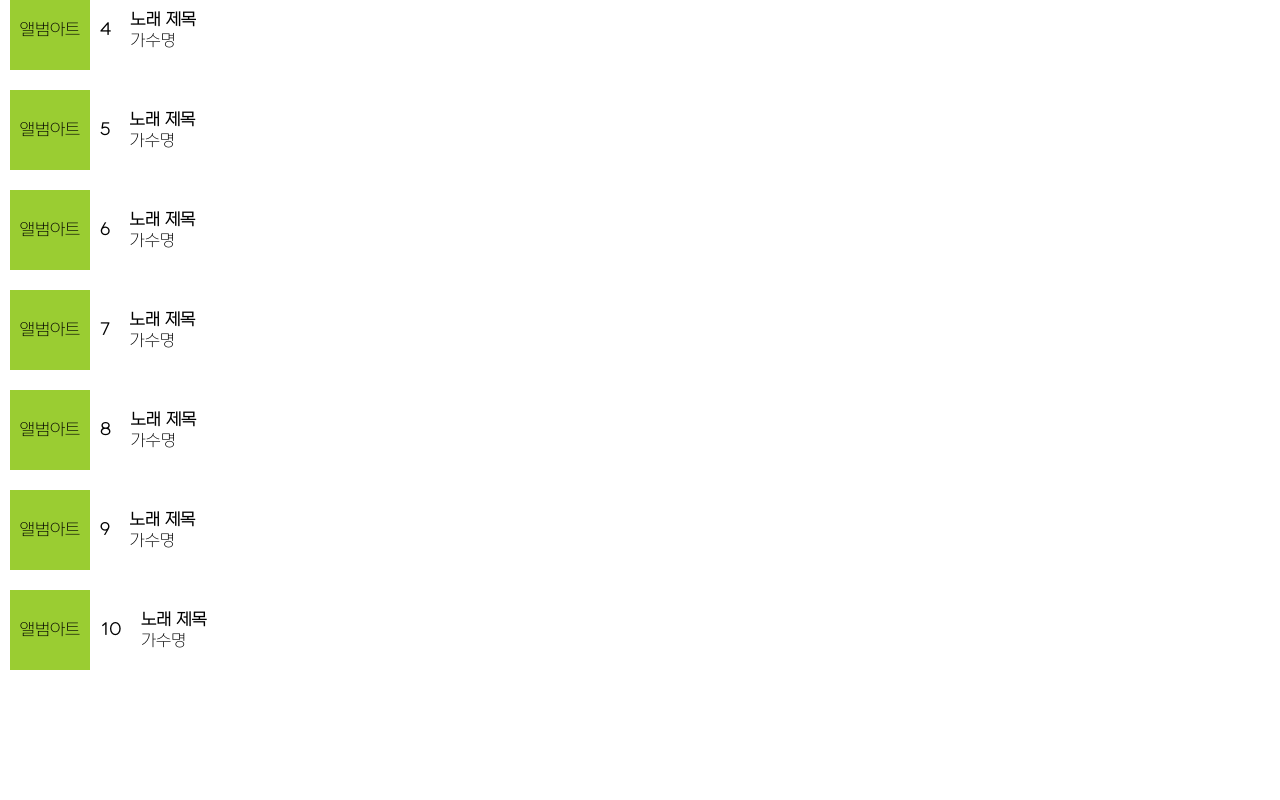
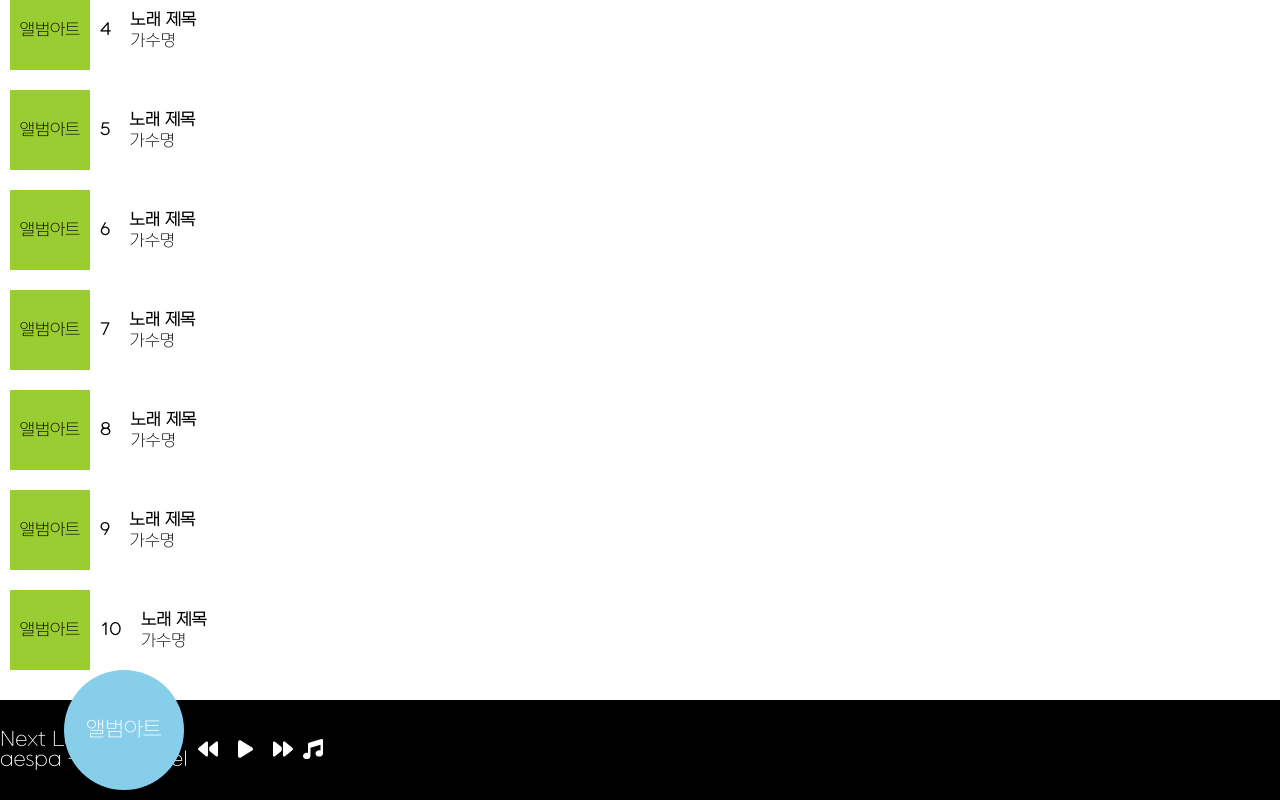
Before and after one commit to irinaliz/ddori_Music, a React (Vite) app: page / in a window 1280 px wide. Shown: the part 1593-2393 px from the top of the page. Before the commit the page ends 2313 px from the top, so only its background shows below. Built offline with nearby package versions, Linux system fonts and the light colour scheme.

Commit message:
player 퍼블리싱 중

```diff
--- a/src/component/Section3.jsx
+++ b/src/component/Section3.jsx
@@ -1,11 +1,37 @@
 import React from "react";
-import "../css/recentSong.css";
+import "../css/player.css";
+import { faMusic } from "@fortawesome/free-solid-svg-icons";
+import { faBackward } from "@fortawesome/free-solid-svg-icons";
+import { faPlay } from "@fortawesome/free-solid-svg-icons";
+import { faForward } from "@fortawesome/free-solid-svg-icons";
+import { FontAwesomeIcon} from '@fortawesome/react-fontawesome'
 
 export default function Section3() {
     return (
     <section>
       {/* 플레이어 */}
-        <div className="recent_song">
+        <div className="player">
+            <div className="song_left">
+                <span className="song_art">앨범아트</span>
+            </div>
+            <div className="song_info">
+                <h2 className="song_name">Next Level</h2>
+                <p className="song_singer">aespa - Next Level</p>
+            </div>
+            <div className="player-btn">
+                <span className="play_before-btn">
+                    <FontAwesomeIcon icon={faBackward} />
+                </span>
+                <span className="play_start-btn">
+                    <FontAwesomeIcon icon={faPlay} />
+                </span>
+                <span className="play_after-btn">
+                    <FontAwesomeIcon icon={faForward} />
+                </span>
+                <span className="play_list-btn">
+                    <FontAwesomeIcon icon={faMusic} />
+                </span>
+            </div>
         </div>
     </section>
     );
--- /dev/null
+++ b/src/css/player.css
@@ -0,0 +1,36 @@
+.player {
+    position: relative;
+    background: black;
+    height: 100px;
+    color: white;
+    display: flex;
+    /* justify-content: center; */
+    align-items: center;
+}
+
+.player {
+    cursor: pointer;
+}
+
+.player .song_art {
+    position: absolute;
+    top: -30px;
+    left: 5%;
+    /* display: inline-block; */
+    width: 120px;
+    height: 120px;
+    text-align: center;
+    line-height: 120px;
+    background: skyblue;
+    border-radius: 50%;
+}
+
+.play_before-btn,
+.play_start-btn,
+.play_after-btn{
+    margin: 10px;
+}
+
+/* .player .play_list-btn {
+    margin: 30px;
+} */
--- a/src/css/style.css
+++ b/src/css/style.css
@@ -24,6 +24,7 @@ body{
   font-size: 20px; /* 1rem */
   /* background: rgb(63,94,251);
   background: radial-gradient(circle, rgba(63,94,251,1) 0%, rgba(252,70,107,1) 100%); */
+  line-height: 1;
 }
 
 a {
```
